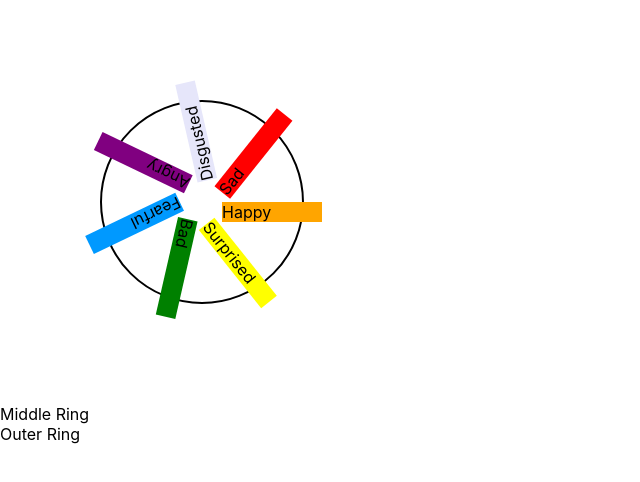
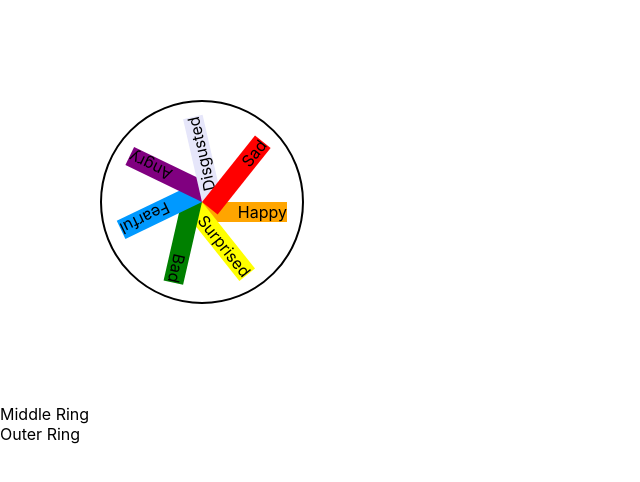
Before and after one commit to mtbocim/feeling-wheel-journal, a React (Create React App) app: page / in a window 1280 px wide. Shown: the top 482 px of the page, without its empty margins (0-640 px from the left). Built offline with nearby package versions, Linux system fonts and the light colour scheme.

Commit message:
Refactor/afternoon cleanup

```diff
--- /dev/null
+++ b/src/Feeling.css
@@ -0,0 +1,11 @@
+.Feeling {
+  position: absolute;
+  left: 100px;
+  top: 100px;
+  transform-origin: top left;
+  cursor: pointer;
+  user-select: none;
+  width: 85px;
+  display: flex;
+  flex-direction: row-reverse;
+}
--- a/src/Feeling.jsx
+++ b/src/Feeling.jsx
@@ -2,8 +2,9 @@
 // What color it is, what ring it's in, and its bolded status
 
 import { useState } from "react";
+import './Feeling.css'
 
-function Feeling ({feeling}){
+function Feeling ({feeling, rotation}){
     const [feelingState, setFeelingState] = useState({...feeling})
 
     function onFeelingClick() {
@@ -15,14 +16,11 @@ function Feeling ({feeling}){
 
     return (
         <div
-            className={`Feeling-${feelingState.feeling}`}
+            className={`Feeling ${feelingState.feeling}`}
             style={{
                 fontWeight: feelingState.isBold ? 'bold' : 'normal',
                 background: feeling.color,
-                cursor:'pointer',
-                marginLeft:'20px',
-                userSelect: 'none',
-                width:'100px'
+                rotate: rotation
             }}
             onClick={onFeelingClick}
         >
--- a/src/InnerRing.css
+++ b/src/InnerRing.css
@@ -7,4 +7,5 @@
     margin: 100px;
     border: 2px solid black;
     border-radius: 50%;
+    transform-origin: top left;
 }
--- a/src/InnerRing.jsx
+++ b/src/InnerRing.jsx
@@ -12,17 +12,6 @@ function InnerRing() {
     { feeling: "Sad", color: "red", isBold: false },
   ];
 
-  const angle = (2 * Math.PI) / innerWords.length;
-
-  const radius = 40;
-  function calcLeft(i){
-    return `${radius * Math.cos(angle * i) + 50}%`
-  }
-
-  function calcTop(i){
-    return `${radius * Math.sin(angle * i) + 50}%`
-  }
-
   function calcRotation(i){
     return `${360 * (i/innerWords.length)}deg`
   }
@@ -30,19 +19,7 @@ function InnerRing() {
   return(
     <div className='InnerRing'>
       {innerWords.map((feeling, index) => (
-        <div
-          key={feeling.feeling}
-          style={{
-            position: 'absolute',
-            left: '100px',
-            top: '100px',
-            // marginLeft:'50px',
-            rotate: calcRotation(index),
-            transformOrigin:'top left'
-          }}
-        >
-          <Feeling feeling={feeling} />
-        </div>
+          <Feeling key={feeling.feeling} feeling={feeling} rotation={calcRotation(index)}/>
       ))}
     </div>
   )
```
